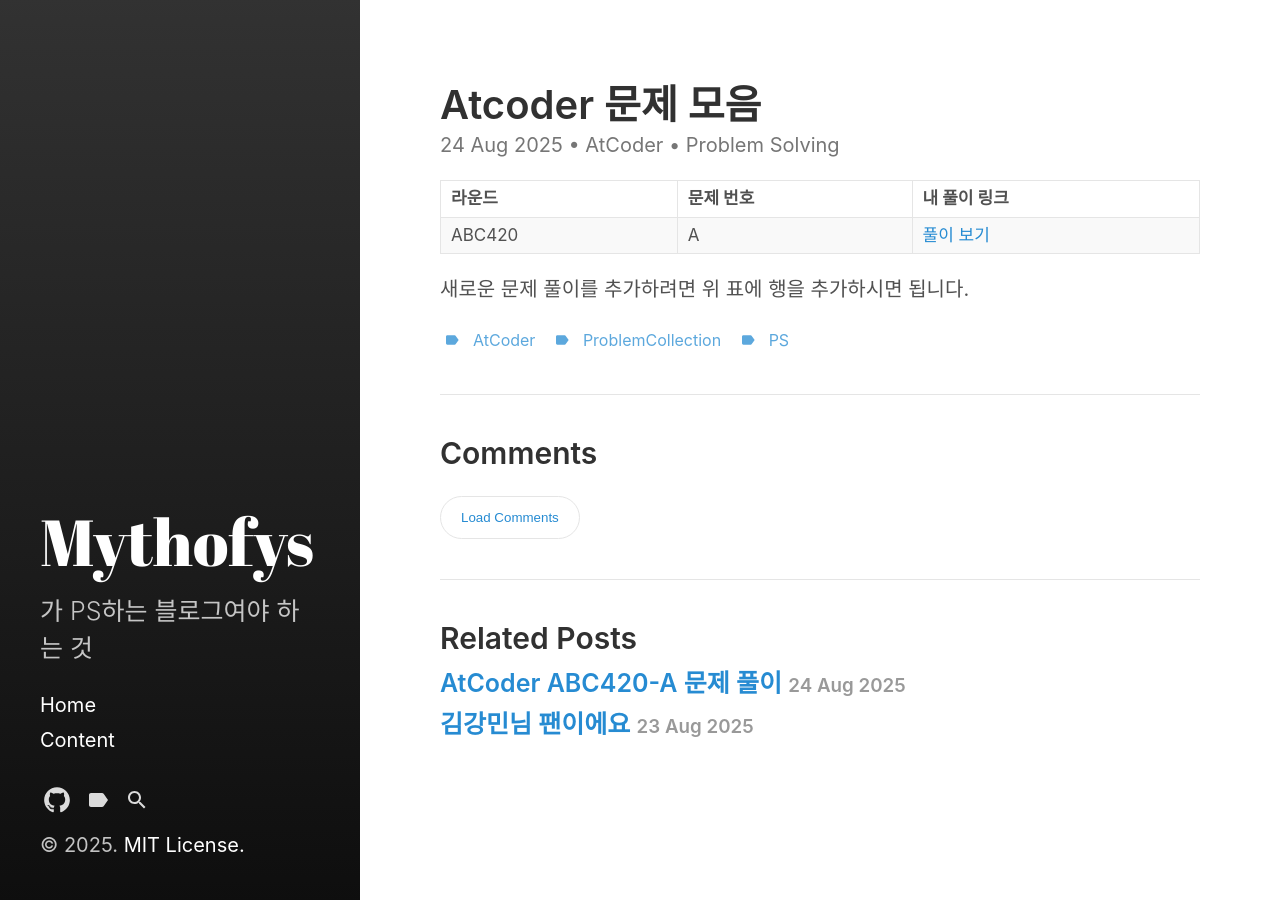
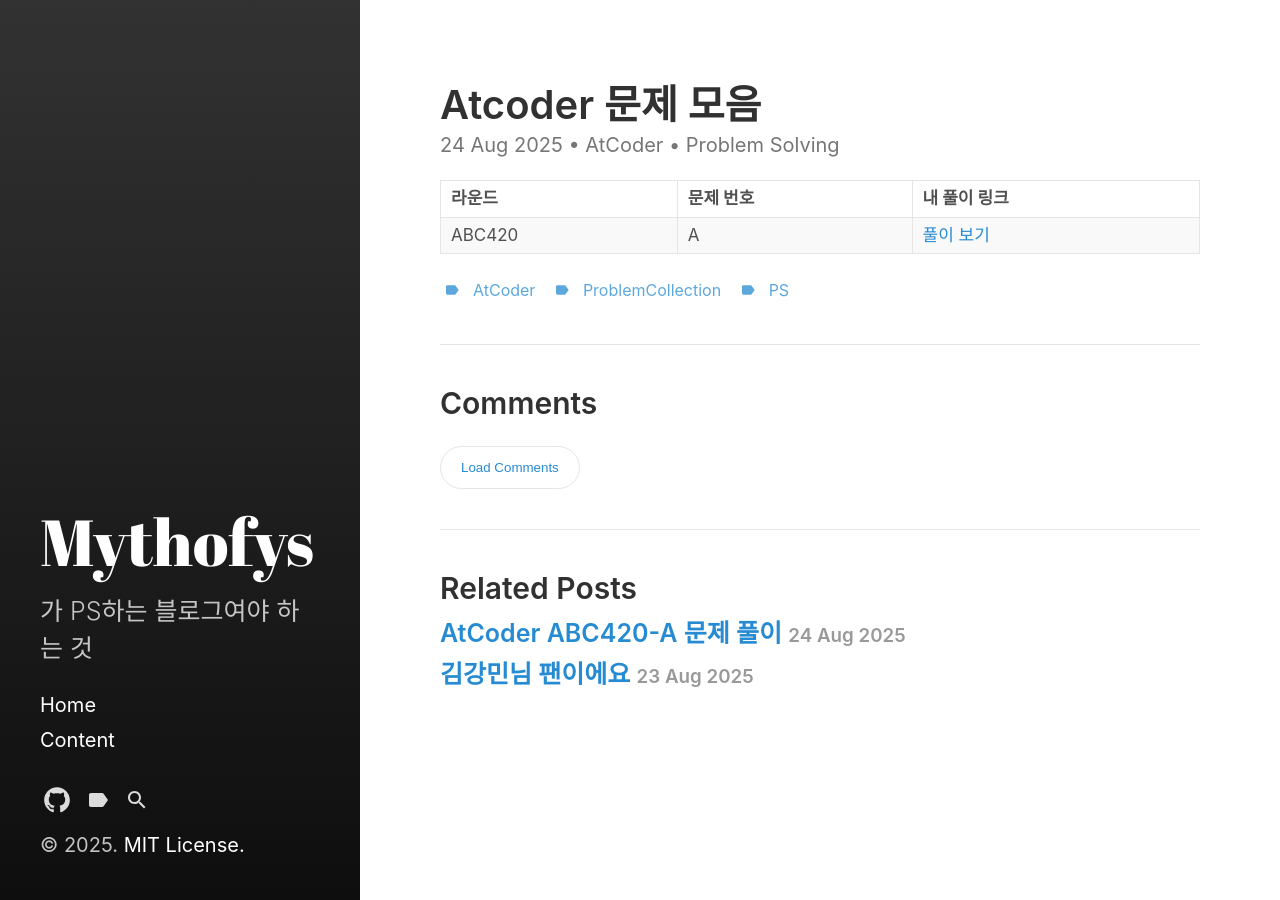
Before and after one commit to windrew/windrew.github.io, a Jekyll site: the page built from _posts/2025-08-25-atcoder-problem-collection.markdown, in a window 1280 px wide. Built offline with Jekyll 4.4.1, drawn with Linux system fonts in a browser that asks for light colours.

Commit message:
edit writing

```diff
--- a/_posts/2025-08-25-atcoder-problem-collection.markdown
+++ b/_posts/2025-08-25-atcoder-problem-collection.markdown
@@ -10,6 +10,3 @@
 | 라운드 | 문제 번호 | 내 풀이 링크 |
 |---|---|---|
 | ABC420 | A | [풀이 보기](/2025/08/25/abc420-A-solve.html) |
-
-
-새로운 문제 풀이를 추가하려면 위 표에 행을 추가하시면 됩니다.
```
